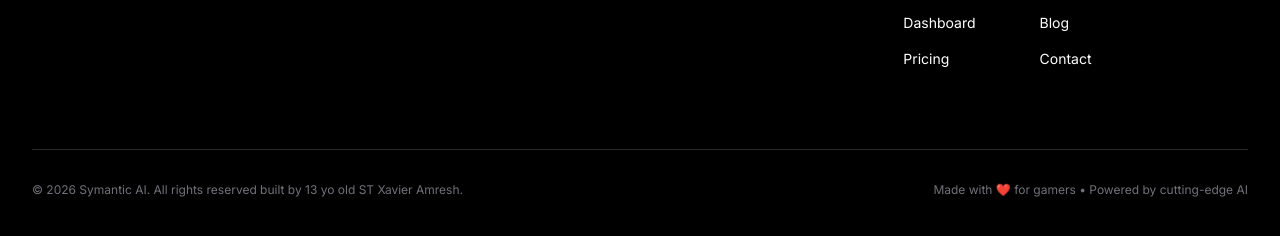
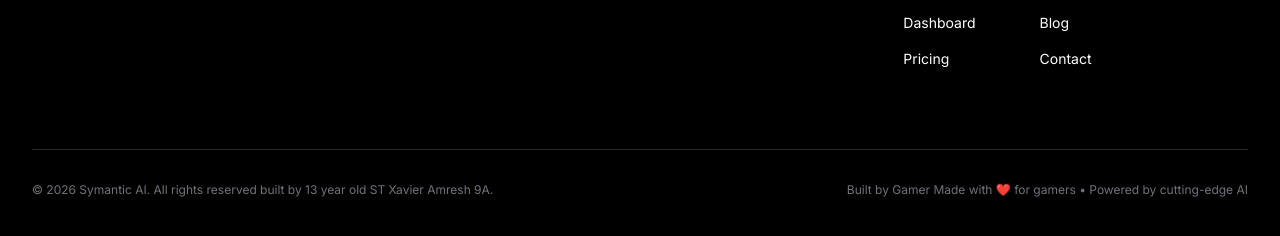
Before and after one commit to amreshprakash4706-code/Symantic, a plain HTML site: page index.html in a window 1280 px wide. Shown: the part 5117-5353 px from the top of the page. Drawn offline with nearby package versions, Linux system fonts and the light colour scheme.

Commit message:
Update footer text for clarity and formatting

```diff
--- a/index.html
+++ b/index.html
@@ -512,8 +512,8 @@
             </div>
 
             <div class="mt-20 pt-8 border-t border-zinc-800 text-xs text-zinc-500 flex flex-col md:flex-row justify-between items-center gap-y-4">
-                <div>© 2026 Symantic AI. All rights reserved built by 13 yo old ST Xavier Amresh.</div>
-                <div>Made with ❤️ for gamers • Powered by cutting-edge AI</div>
+                <div>© 2026 Symantic AI. All rights reserved built by 13 year old ST Xavier Amresh 9A.</div>
+                <div> Built by Gamer Made with ❤️ for gamers • Powered by cutting-edge AI</div>
             </div>
         </div>
     </footer>
```
